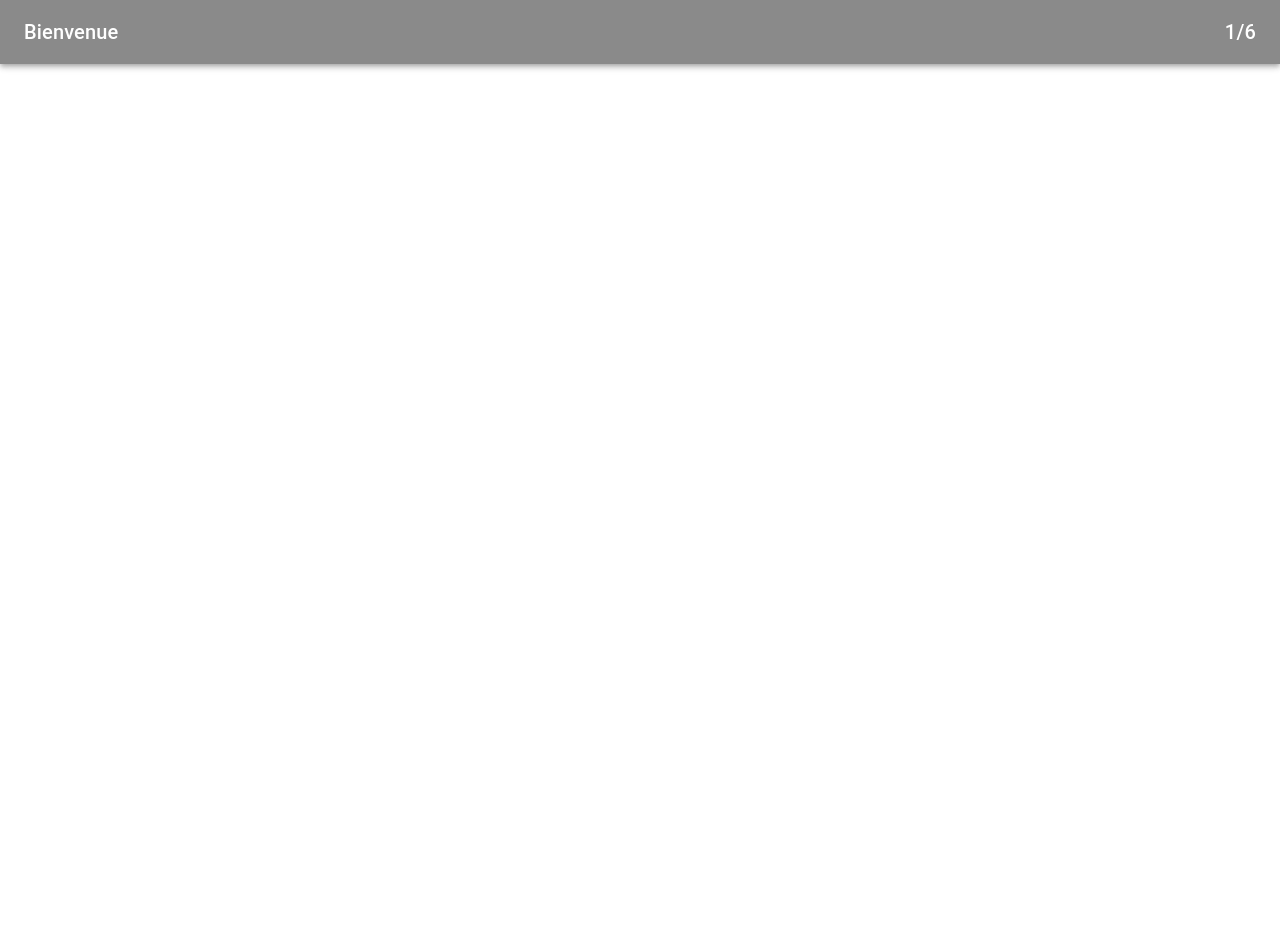
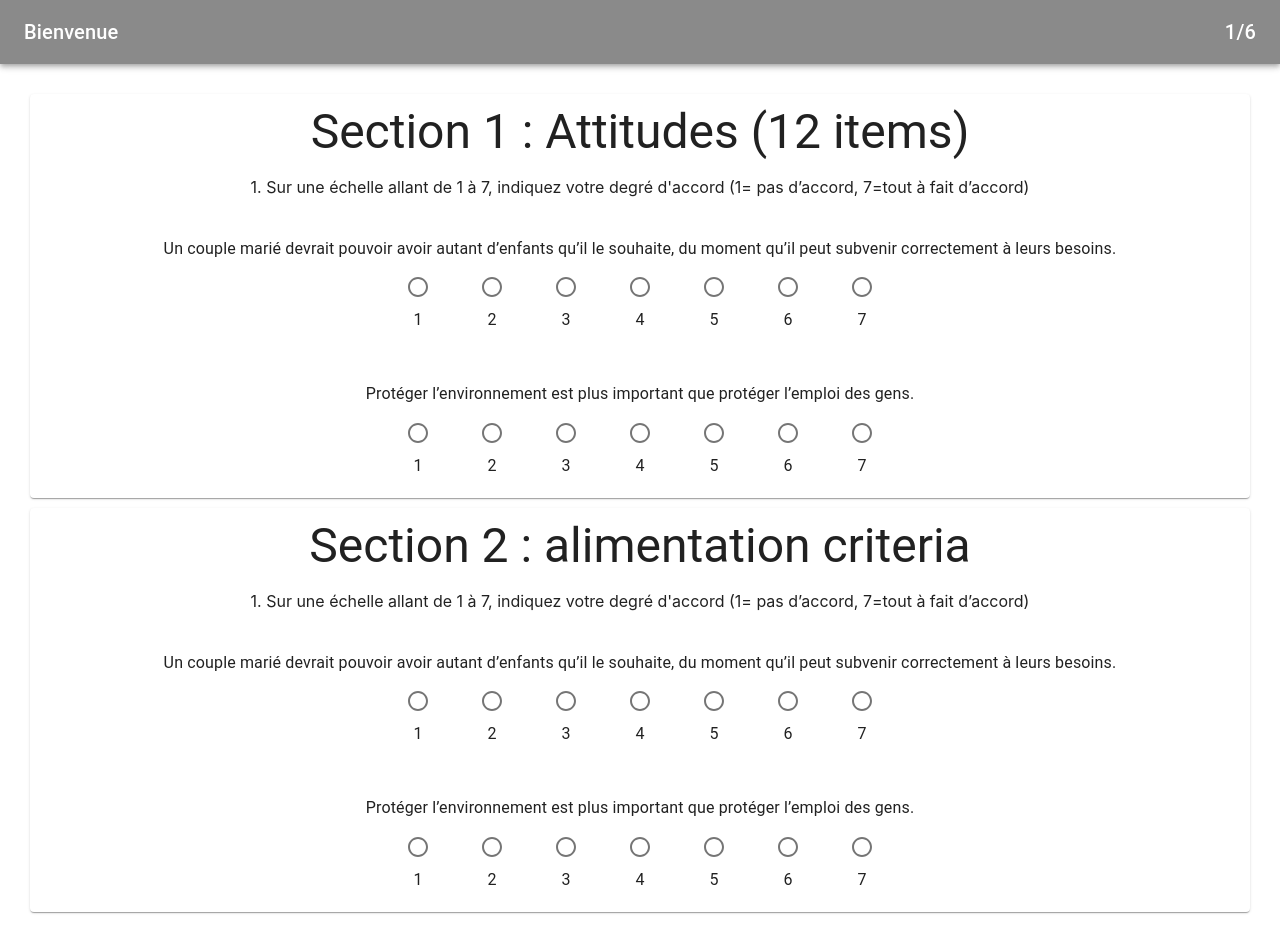
Before and after one commit to eemanon/greyshop, a React (Create React App) app: page /questionnaire in a window 1280 px wide. Before the commit the page ends 800 px from the top, so only its background shows below. Built offline with nearby package versions, Linux system fonts and the light colour scheme.

Commit message:
basic question structure (interface)

```diff
--- /dev/null
+++ b/src/QuestionScale.js
@@ -0,0 +1,50 @@
+import React, { useRef, useState } from 'react';
+import Typography from '@material-ui/core/Typography';
+import { makeStyles } from '@material-ui/core/styles';
+
+import Radio from '@material-ui/core/Radio';
+import RadioGroup from '@material-ui/core/RadioGroup';
+import FormControlLabel from '@material-ui/core/FormControlLabel';
+import FormControl from '@material-ui/core/FormControl';
+
+const useStyles = makeStyles((theme) => ({
+  root: {
+    flexGrow: 1,
+    margin: "auto",
+    padding: "10px",
+    maxWidth: "1000px",
+    marginTop: "30px",
+
+  },
+}));
+
+
+export default function QuestionScale(props) {
+    const classes = useStyles();
+    const [value, setValue] = React.useState("");
+
+    const handleChange = (event) => {
+      setValue(event.target.value);
+    };
+    return (
+        <div className={classes.root}>
+            <Typography variant="body1" gutterBottom >
+                {props.question}
+            </Typography>
+            <FormControl component="fieldset">
+                <RadioGroup row aria-label="position" name="position" value={value} onChange={handleChange}>
+                    {props.options.map((item, i) => (
+                        <FormControlLabel
+                            value={item}
+                            control={<Radio color="primary" />}
+                            label={item}
+                            labelPlacement="bottom"
+                        />
+                    ))
+                    }
+
+                </RadioGroup>
+            </FormControl>
+        </div>
+    );
+}
--- a/src/Questionnaire.js
+++ b/src/Questionnaire.js
@@ -1,4 +1,42 @@
-export default function Terms(props) {
+import Paper from '@material-ui/core/Paper';
+import React, { useRef, useState } from 'react';
+import Typography from '@material-ui/core/Typography';
+import { makeStyles } from '@material-ui/core/styles';
+import QuestionScale from './QuestionScale.js';
+
+const useStyles = makeStyles((theme) => ({
+    root: {
+      flexGrow: 1,
+      display:"block",
+      margin: "30px",
+    },
+    paper: {
+        marginBottom:"10px",
+        marginTop:"10px",
+        padding:"10px"
+    },
+
+  }));
+
+
+
+export default function Questionnaire(props) {
+    const classes = useStyles();
     return (
-        <div></div>);
+        <div className={classes.root}>
+            <Paper className={classes.paper}>
+            <Typography variant="h3" component="h2" gutterBottom>Section 1 : Attitudes (12 items)</Typography>
+            <Typography variant="body" component="body" gutterBottom>1. Sur une échelle allant de 1 à 7, indiquez votre degré d'accord (1= pas d’accord, 7=tout à fait d’accord)</Typography>
+
+            <QuestionScale question="Un couple marié devrait pouvoir avoir autant d’enfants qu’il le souhaite, du moment qu’il peut subvenir correctement à leurs besoins." options={["1","2", "3","4","5", "6","7"]}></QuestionScale>
+            <QuestionScale question="Protéger l’environnement est plus important que protéger l’emploi des gens." options={["1","2", "3","4","5", "6","7"]}></QuestionScale>
+            </Paper>
+            <Paper className={classes.paper}>
+            <Typography variant="h3" component="h2" gutterBottom>Section 2 : alimentation criteria</Typography>
+            <Typography variant="body" component="body" gutterBottom>1. Sur une échelle allant de 1 à 7, indiquez votre degré d'accord (1= pas d’accord, 7=tout à fait d’accord)</Typography>
+
+            <QuestionScale question="Un couple marié devrait pouvoir avoir autant d’enfants qu’il le souhaite, du moment qu’il peut subvenir correctement à leurs besoins." options={["1","2", "3","4","5", "6","7"]}></QuestionScale>
+            <QuestionScale question="Protéger l’environnement est plus important que protéger l’emploi des gens." options={["1","2", "3","4","5", "6","7"]}></QuestionScale>
+            </Paper>
+        </div>);
 }
--- a/src/Terms.js
+++ b/src/Terms.js
@@ -1,4 +1,3 @@
-
 import Paper from '@material-ui/core/Paper';
 import React, { useRef, useState } from 'react';
 import Typography from '@material-ui/core/Typography';
```
